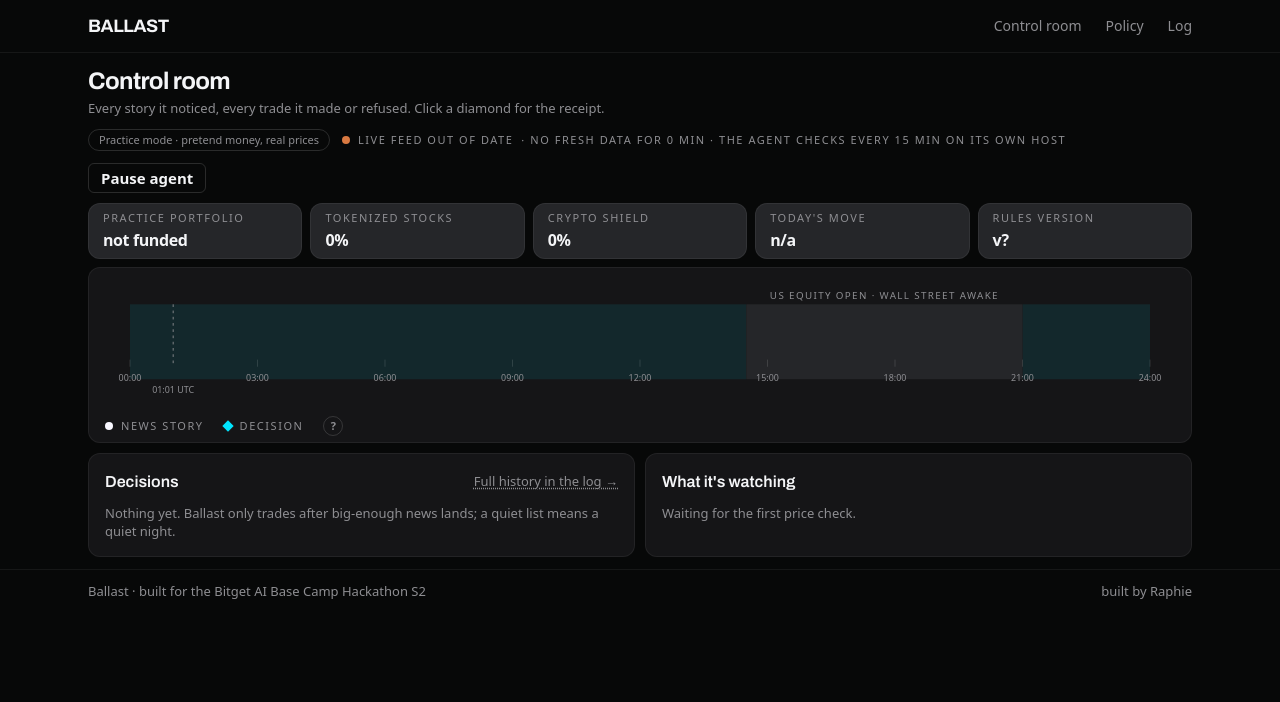
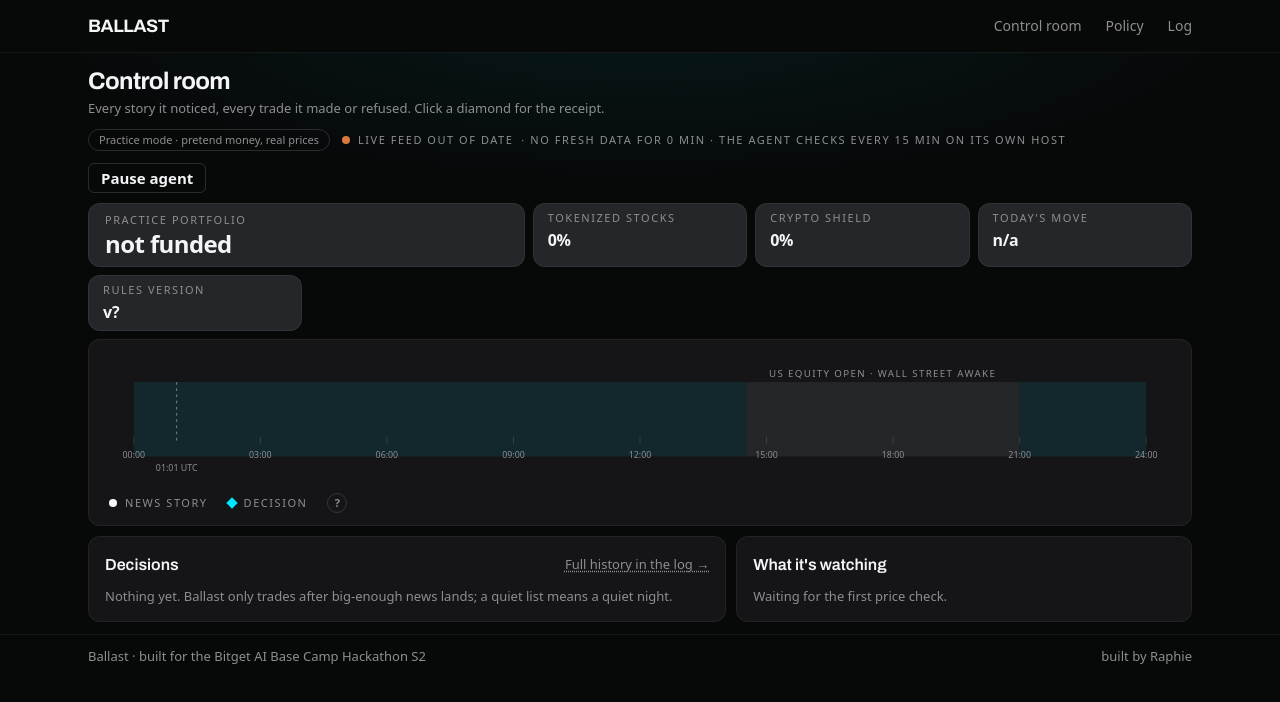
Before and after one commit to A-Raphie/ballast, a Next.js app: page /control-room in a window 1280 px wide. Shown: the top 702 px of the page. Built offline with nearby package versions, Linux system fonts and the light colour scheme; a web font is replaced by a local one.

Commit message:
midnight desk: hero tile, desk glow, asymmetric 7/5 split, one-line last trade, bigger sparks and band markers

```diff
--- a/app/components/kit.tsx
+++ b/app/components/kit.tsx
@@ -17,7 +17,7 @@ export function VerdictBadge({ result, size = "md" }: { result: "allow" | "deny"
   const map = {
     allow: { bg: "bg-[var(--status-pass-bg)] text-[var(--status-pass)]", glyph: "✓", label: "ALLOWED", title: "every rule passed; the trade went ahead" },
     deny: { bg: "bg-[var(--status-deny-bg)] text-[var(--status-deny)]", glyph: "✗", label: "DENIED", title: "at least one rule said no" },
-    halt: { bg: "bg-[var(--bg-raised)] text-[var(--text-secondary)]", glyph: "‖", label: "STOPPED", title: "a rule couldn't be checked, so Ballast paused everything" },
+    halt: { bg: "bg-[var(--bg-raised)] text-[var(--text-secondary)] border border-[var(--border-strong)]", glyph: "‖", label: "STOPPED", title: "a rule couldn't be checked, so Ballast paused everything" },
   } as const;
   const m = map[result];
   const pad =
@@ -107,7 +107,7 @@ export function StatStrip({
   items,
   variant = "row",
 }: {
-  items: { label: string; value: ReactNode; tone?: "decision" | "pass" | "deny" | "default"; hint?: string }[];
+  items: { label: string; value: ReactNode; tone?: "decision" | "pass" | "deny" | "default"; hint?: string; hero?: boolean }[];
   variant?: "row" | "tiles";
 }) {
   const ink = (tone?: string) =>
@@ -119,10 +119,21 @@ export function StatStrip({
           ? "text-[var(--status-deny)]"
           : "text-[var(--text-primary)]";
   if (variant === "tiles") {
-    // instrument panel: each metric a raised cell, value promoted to display size
+    // instrument panel: raised cells; a hero cell (col-span-2, display value)
+    // breaks the uniform-card row so the eye lands on the headline number.
     return (
       <div className="grid grid-cols-2 gap-2 sm:grid-cols-5">
-        {items.map((it) => (
+        {items.map((it) =>
+          it.hero ? (
+            <div
+              key={it.label}
+              title={it.hint}
+              className="col-span-2 rounded-[var(--radius-panel)] border border-[var(--border-default)] bg-[var(--bg-raised)] px-4 py-2"
+            >
+              <div className="micro">{it.label}</div>
+              <div className={`num mt-0.5 text-2xl font-bold leading-7 tracking-tight tabular-nums ${ink(it.tone)}`}>{it.value}</div>
+            </div>
+          ) : (
             <div
               key={it.label}
               title={it.hint}
@@ -131,7 +142,8 @@ export function StatStrip({
               <div className="micro">{it.label}</div>
               <div className={`num mt-0.5 text-base font-semibold tracking-tight tabular-nums ${ink(it.tone)}`}>{it.value}</div>
             </div>
-        ))}
+          ),
+        )}
       </div>
     );
   }
--- a/app/components/watch-floor.tsx
+++ b/app/components/watch-floor.tsx
@@ -76,7 +76,7 @@ export function WatchFloor({
         {/* macro markers: context ink, y by severity, opacity stacks by repeat */}
         {macroEvents.map((m, i) => {
           const y = m.severity === "high" ? 52 : 74;
-          const r = m.severity === "high" ? 5.5 : 4.5;
+          const r = m.severity === "high" ? 6.5 : 5.5;
           const op = m.severity === "high" ? 1 : 0.85;
           return (
             <g key={`m${i}`}>
@@ -108,7 +108,7 @@ export function WatchFloor({
           return [...buckets.values()].map(({ x, latest: d, count }) => {
             const y = 100;
             const on = d.id === selectedId;
-            const size = 11 + Math.min(count - 1, 5) * 1.6;
+            const size = 13 + Math.min(count - 1, 5) * 1.6;
             return (
               <g key={d.id} onClick={() => setSelectedId(on ? null : d.id)} style={{ cursor: "pointer" }}>
                 <title>
--- a/app/control-room/page.tsx
+++ b/app/control-room/page.tsx
@@ -61,7 +61,10 @@ export default async function ControlRoom() {
   const biggestMover = [...v.marketSnapshot].sort((a, b) => Math.abs(b.chg24h) - Math.abs(a.chg24h))[0] ?? null;
 
   return (
-    <main className="mx-auto max-w-6xl px-6 py-3">
+    <main
+      className="mx-auto max-w-6xl px-6 py-3"
+      style={{ backgroundImage: "radial-gradient(900px 240px at 50% -30px, rgb(var(--decision-rgb) / 0.07), transparent 70%)" }}
+    >
       <div className="mb-2.5 flex flex-wrap items-center justify-between gap-3">
         <div>
           <h1 className="font-[family-name:var(--font-display)] text-2xl font-bold tracking-tight">
@@ -89,7 +92,7 @@ export default async function ControlRoom() {
         <StatStrip
           variant="tiles"
           items={[
-            { label: "Practice portfolio", value: v.bookValue === null ? "not funded" : `$${v.bookValue.toLocaleString()}`, hint: "a practice account with pretend money; the prices are real" },
+            { label: "Practice portfolio", value: v.bookValue === null ? "not funded" : `$${v.bookValue.toLocaleString()}`, hint: "a practice account with pretend money; the prices are real", hero: true },
             { label: "Tokenized stocks", value: v.exposure ? pct(v.exposure.rtokenPct) : "0%", hint: "how much sits in tokenized US stocks (Nvidia, Tesla, and friends)" },
             {
               label: "Crypto shield",
@@ -113,7 +116,7 @@ export default async function ControlRoom() {
         />
       </div>
 
-      <Panel className="mb-2.5 px-4 pb-1.5 pt-1.5">
+      <Panel className="mb-2.5 px-5 pb-3 pt-3">
         <WatchFloor macroEvents={v.macroEvents} decisions={v.decisions} nowTs={Date.now()} />
         {sessionSummary(v.decisions) && (
           <p className="caption mt-1.5 border-t border-[var(--border-default)] pt-1.5">
@@ -122,7 +125,7 @@ export default async function ControlRoom() {
         )}
       </Panel>
 
-      <div className="grid gap-2.5 md:grid-cols-2">
+      <div className="grid gap-2.5 md:grid-cols-[7fr_5fr]">
         <Panel className="p-4">
           <PanelHeader
             title="Decisions"
@@ -133,15 +136,15 @@ export default async function ControlRoom() {
             }
           />
           {trade && (
-            <div className="mb-2 rounded-[var(--radius-panel)] border border-[rgb(var(--decision-rgb)/0.35)] border-l-2 border-l-[var(--decision)] bg-[var(--decision-subtle)] px-3.5 py-2">
-              <div className="micro mb-0.5 text-[var(--decision)]">Last trade</div>
-              <div className="text-sm">
+            <div className="mb-2 flex flex-wrap items-baseline gap-x-3 gap-y-0.5 rounded-[var(--radius-panel)] border border-[rgb(var(--decision-rgb)/0.35)] border-l-2 border-l-[var(--decision)] bg-[var(--decision-subtle)] px-3.5 py-1.5">
+              <span className="micro text-[var(--decision)]">Last trade</span>
+              <span className="text-sm font-semibold">
                 {trade.order!.side === "buy" ? "Bought" : "Sold"} {symbolName(trade.order!.symbol)}
-              </div>
-              <div className="num caption mt-0.5">
+              </span>
+              <span className="num caption">
                 {new Date(trade.ts).toISOString().replace("T", " ").slice(0, 16)} UTC ·{" "}
                 {executionLabel(trade.order!.execution).toLowerCase()}, labeled as practice
-              </div>
+              </span>
             </div>
           )}
           {v.decisions.length === 0 && (
@@ -152,7 +155,7 @@ export default async function ControlRoom() {
           )}
           <ul className="space-y-1.5">
             {rollup(v.decisions).slice(0, 4).map((r) => (
-              <li key={r.key} className="flex items-center justify-between gap-3 border-b border-[var(--border-default)] pb-1.5 last:border-b-0">
+              <li key={r.key} className="-mx-2 flex items-center justify-between gap-3 rounded-[var(--radius-input)] border-b border-[var(--border-default)] px-2 pb-1.5 transition-colors last:border-b-0 hover:bg-[var(--bg-raised)]">
                 <div className="min-w-0">
                   <div className="text-sm">
                     {r.count > 1 ? <span className="text-[var(--text-secondary)]">{r.count}× </span> : null}
@@ -204,12 +207,12 @@ export default async function ControlRoom() {
             {v.marketSnapshot.map((m) => (
               <li
                 key={m.symbol}
-                className="-mx-2 flex items-center justify-between gap-3 rounded-[var(--radius-input)] border-b border-[var(--border-default)] px-2 py-0.5 transition-colors last:border-b-0 hover:bg-[var(--bg-raised)]"
+                className="-mx-2 flex items-center justify-between gap-3 rounded-[var(--radius-input)] border-b border-[var(--border-default)] px-2 py-1 transition-colors last:border-b-0 hover:bg-[var(--bg-raised)]"
               >
                 <span className="num text-sm" title={symbolHint(m.symbol)}>{symbolName(m.symbol)}</span>
                 <span className="flex items-center gap-3">
-                  <Spark points={v.priceSeries[m.symbol] ?? []} h={16} />
-                  <span className="num text-sm tabular-nums">{m.px.toLocaleString()}</span>
+                  <Spark points={v.priceSeries[m.symbol] ?? []} w={120} h={26} />
+                  <span className="num text-sm font-semibold tabular-nums">{m.px.toLocaleString()}</span>
                   <DeltaPill
                     value={`${m.chg24h >= 0 ? "+" : ""}${(m.chg24h * 100).toFixed(2)}%`}
                     positive={m.chg24h >= 0}
```
Lines whose indentation alone changed are shown as unchanged.
